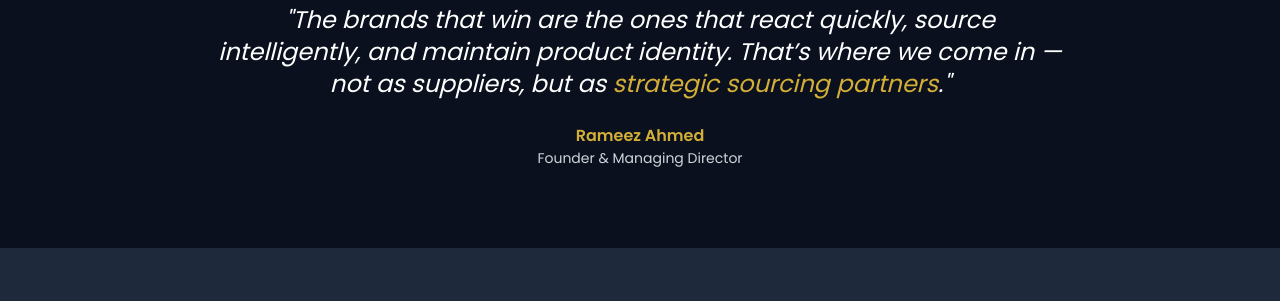
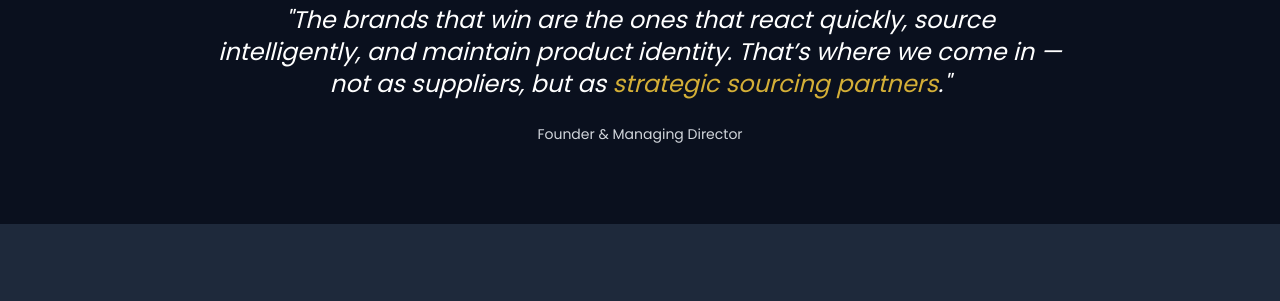
Before and after one commit to ksl1816/damani-global, a plain HTML site: page index.html in a window 1280 px wide. Shown: the part 2340-2641 px from the top of the page. Drawn offline with nearby package versions, Linux system fonts and the light colour scheme.

Commit message:
NameRemoved

```diff
--- a/index.html
+++ b/index.html
@@ -191,9 +191,9 @@
 
         <section class="py-20">
             <div class="container mx-auto px-6 max-w-4xl text-center">
-                <!-- <img src="" alt="Rameez Ahmed, Founder & Managing Director" class="w-24 h-24 rounded-full mx-auto mb-6 object-cover"> -->
+                <!-- <img src="" alt=", Founder & Managing Director" class="w-24 h-24 rounded-full mx-auto mb-6 object-cover"> -->
                 <p class="text-2xl italic text-brand-heading mb-6">"The brands that win are the ones that react quickly, source intelligently, and maintain product identity. That’s where we come in — not as suppliers, but as <span class="text-brand-gold">strategic sourcing partners</span>."</p>
-                <p class="font-semibold text-brand-gold">Rameez Ahmed</p>
+                <p class="font-semibold text-brand-gold"></p>
                 <p class="text-sm text-brand-text">Founder & Managing Director</p>
             </div>
         </section>
```
